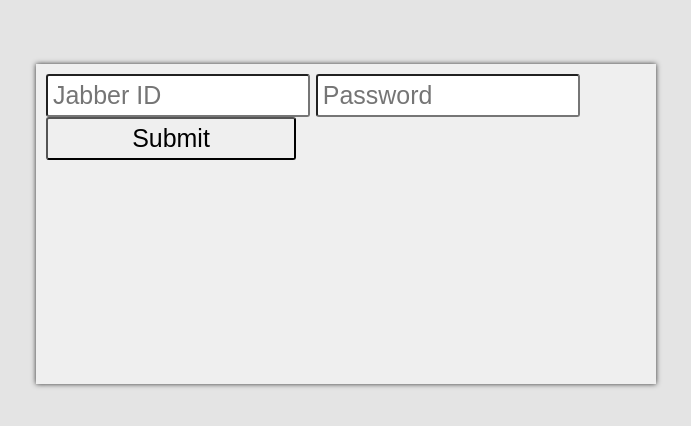
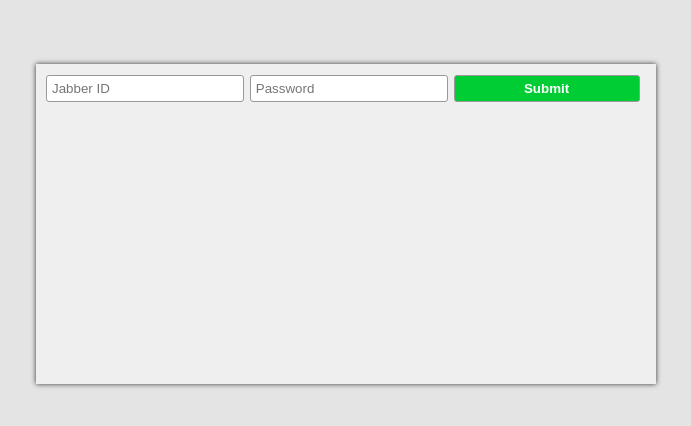
Before and after one commit to ruel/ecks, a website: page views/index.html in a window 1280 px wide. Shown: the part 186-612 px from the top of the page, without its empty margins (304-995 px from the left). Drawn offline with Linux system fonts and the light colour scheme.

Commit message:
Added some js

```diff
--- a/app.js
+++ b/app.js
@@ -47,5 +47,5 @@ app.post('/', function (req, res) {
 });
 
 io.sockets.on('connection', function (socket) {
-
+    console.log('Test');
 });
--- a/public/css/style.css
+++ b/public/css/style.css
@@ -24,10 +24,16 @@ body {
 }
 
 #login input {
-    width: 250px;
-    font-size: 1.2em;
+    width: 186px;
     padding: 5px;
     border-radius: 3px;
+    border: 1px solid #999;
+}
+
+#login #submit {
+    background-color: #00CC33;
+    color: #fff;
+    font-weight: bold;
 }
 
 #rooms {
--- a/public/js/main.js
+++ b/public/js/main.js
@@ -1,3 +1,7 @@
 $(document).on('ready', function() {
+    var http = location.protocol;
+    var slashes = http.concat("//");
+    var host = slashes.concat(window.location.host);
 
+    var socket = io.connect(host);
 });
--- a/views/index.html
+++ b/views/index.html
@@ -4,7 +4,6 @@
     <title>Ecks (X)</title>
     <link rel="stylesheet" href="/css/style.css" />
     <script src="/js/jquery.js"></script>
-    <script src="/js/main.js"></script>
 </head>
 <body>
     <div class="container">
@@ -12,7 +11,7 @@
             <form action="/" method="post" id="frmlogin">
                 <input type="text" placeholder="Jabber ID" name="jid" />
                 <input type="password" placeholder="Password" name="pass" />
-                <input type="submit" />
+                <input type="submit" id="submit" />
             </form>
         </div>
     </div>
```
Also changed, not shown: views/loggedin.html (+1 -0 lines).
